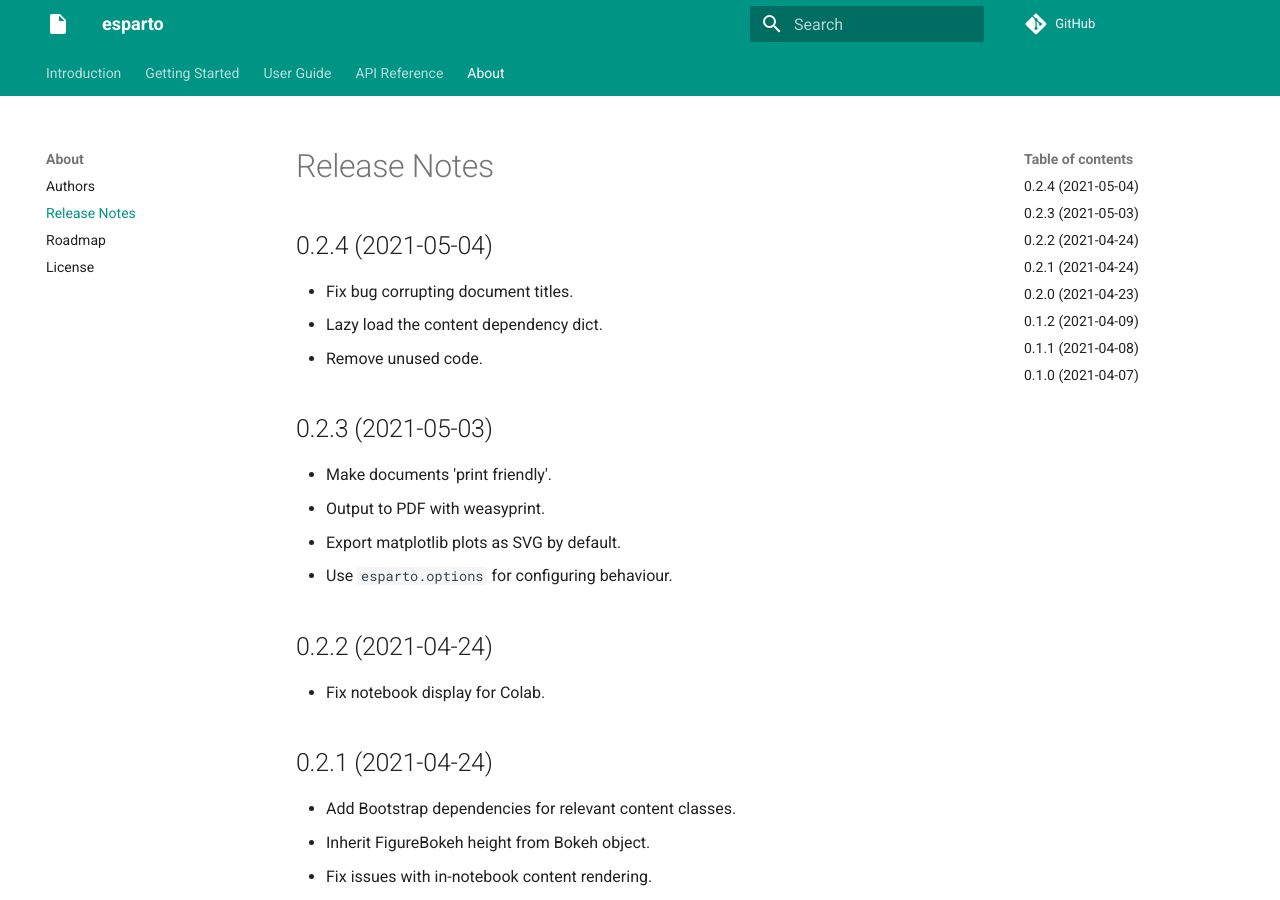
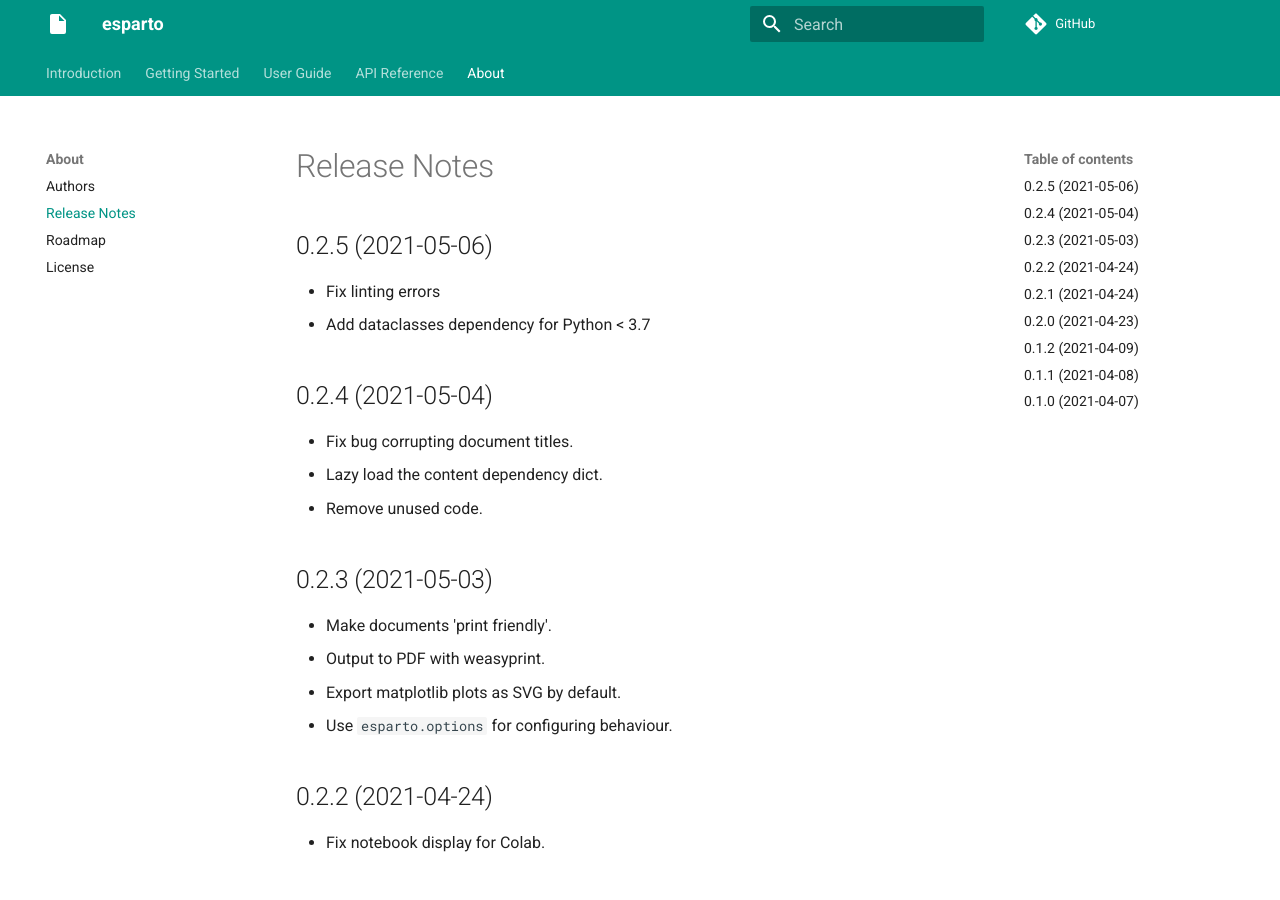
Before and after one commit to domvwt/esparto, an MkDocs documentation site: the page built from docs/04-about/release-notes.md, in a window 1280 px wide and 900 px high. Built offline with MkDocs 1.6.1 and Material for MkDocs 9.7.7, drawn with Linux system fonts in a browser that asks for light colours; comment, search, counter and statistics services are not loaded.

Commit message:
Update release notes

```diff
--- a/docs/04-about/release-notes.md
+++ b/docs/04-about/release-notes.md
@@ -1,5 +1,12 @@
 Release Notes
 =============
+
+0.2.5 (2021-05-06)
+------------------
+
+-   Fix linting errors
+-   Add dataclasses dependency for Python < 3.7
+
 
 0.2.4 (2021-05-04)
 ------------------
```
